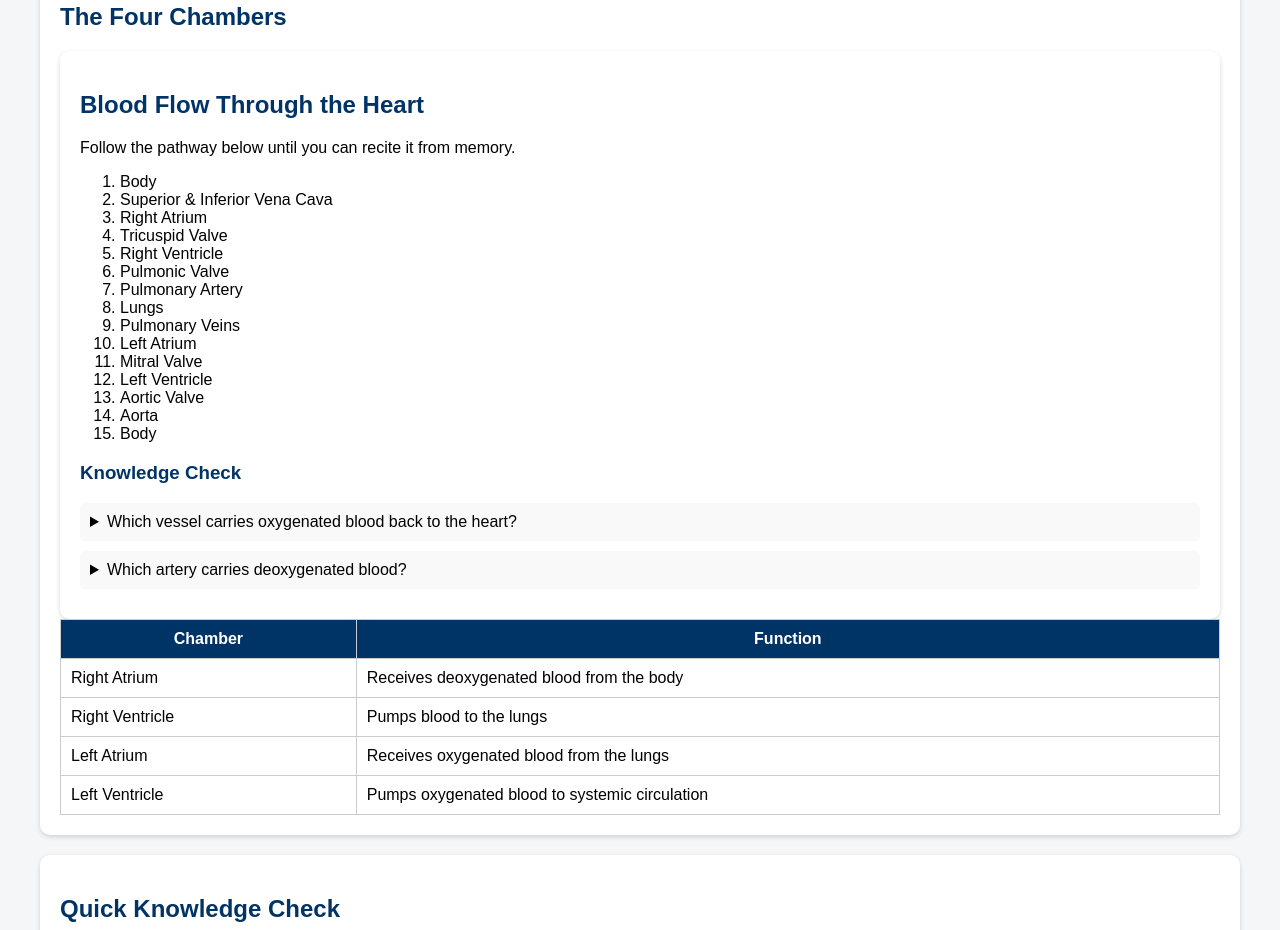
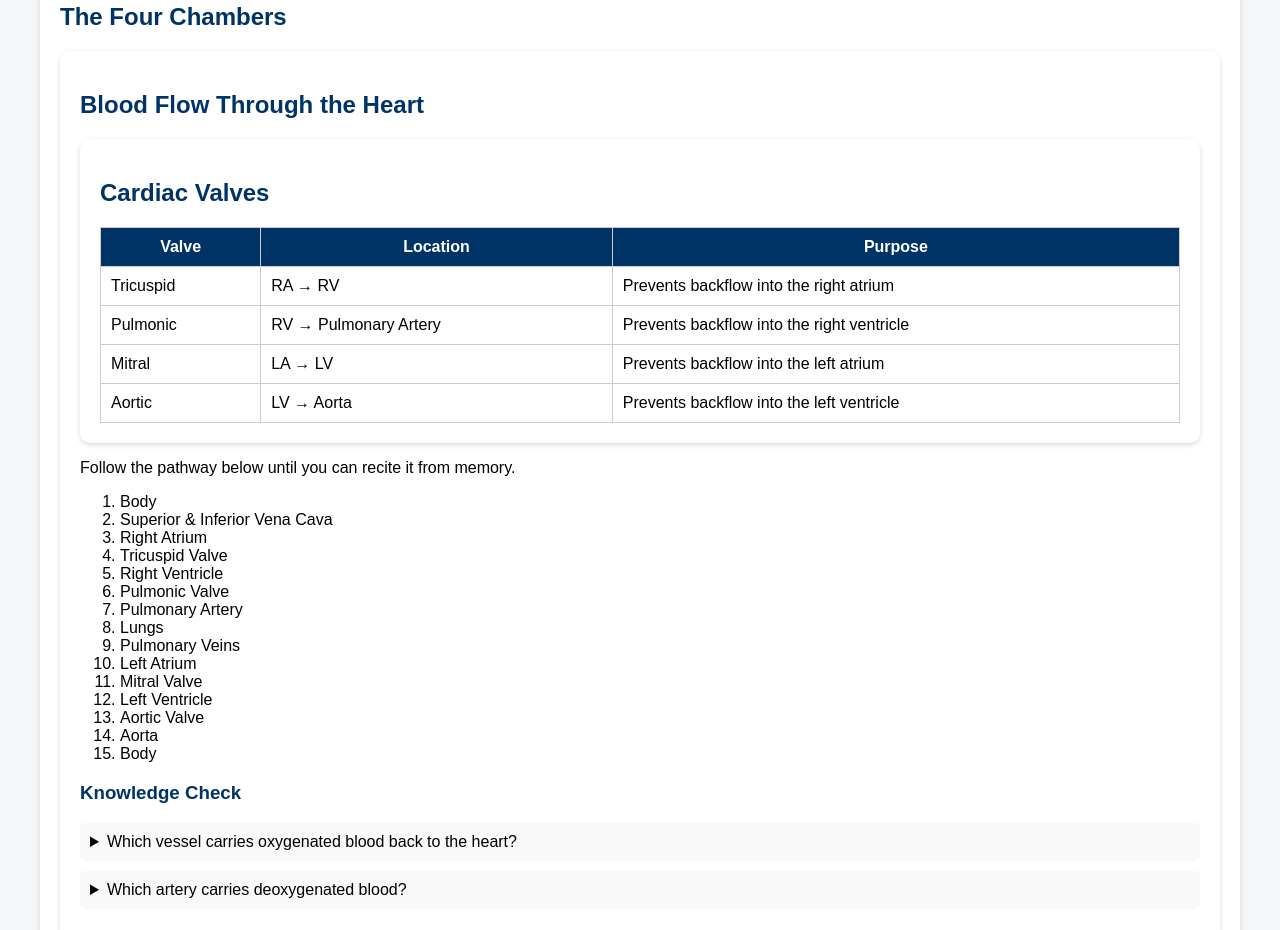
Before and after one commit to crh53143-hub/iwcc-paramedic-academy, a plain HTML site: page cardiology/cardiac-ap.html in a window 1280 px wide. Shown: the part 890-1820 px from the top of the page. Drawn offline with Linux system fonts and the light colour scheme.

Commit message:
Update cardiac-ap.html

```diff
--- a/cardiology/cardiac-ap.html
+++ b/cardiology/cardiac-ap.html
@@ -162,7 +162,45 @@ Ask yourself these questions:
 <div class="section">
 
 <h2>Blood Flow Through the Heart</h2>
+<div class="section">
 
+<h2>Cardiac Valves</h2>
+
+<table>
+
+<tr>
+<th>Valve</th>
+<th>Location</th>
+<th>Purpose</th>
+</tr>
+
+<tr>
+<td>Tricuspid</td>
+<td>RA → RV</td>
+<td>Prevents backflow into the right atrium</td>
+</tr>
+
+<tr>
+<td>Pulmonic</td>
+<td>RV → Pulmonary Artery</td>
+<td>Prevents backflow into the right ventricle</td>
+</tr>
+
+<tr>
+<td>Mitral</td>
+<td>LA → LV</td>
+<td>Prevents backflow into the left atrium</td>
+</tr>
+
+<tr>
+<td>Aortic</td>
+<td>LV → Aorta</td>
+<td>Prevents backflow into the left ventricle</td>
+</tr>
+
+</table>
+
+</div>
 <p>
 Follow the pathway below until you can recite it from memory.
 </p>
```
